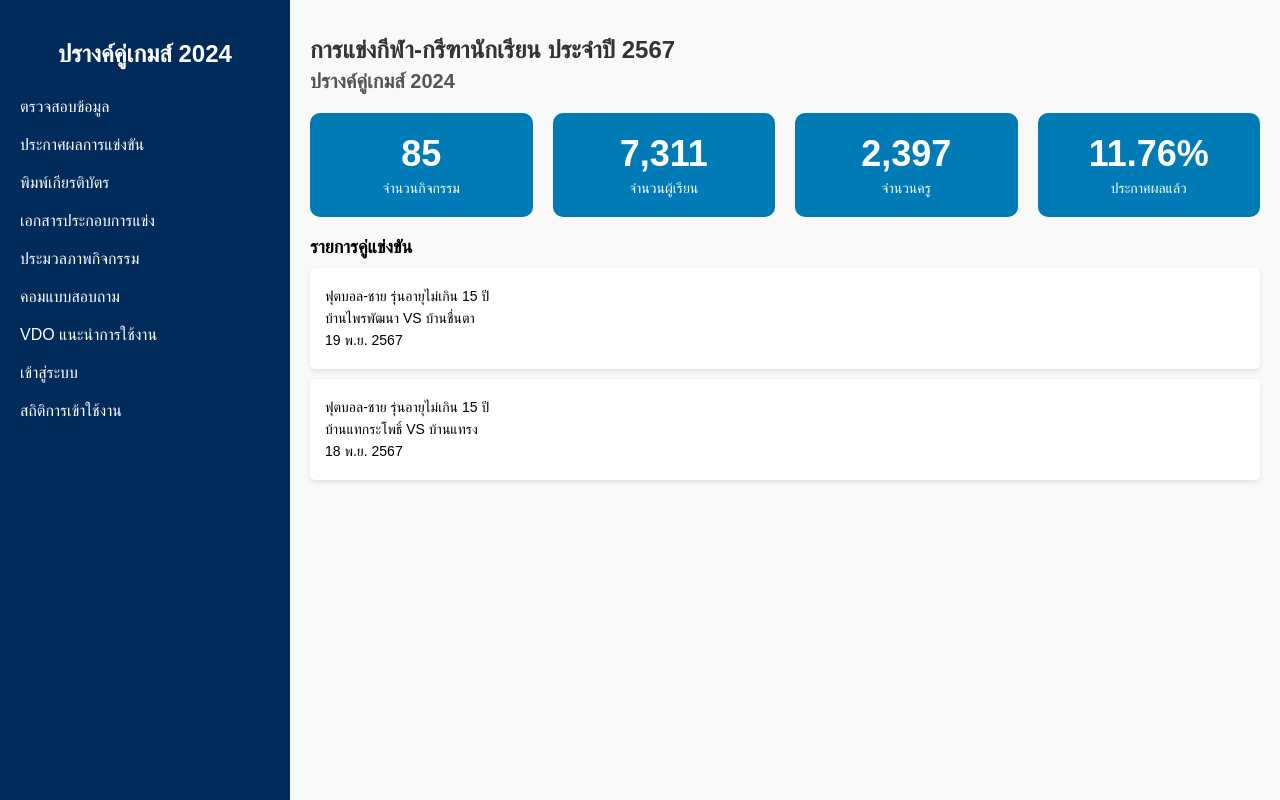
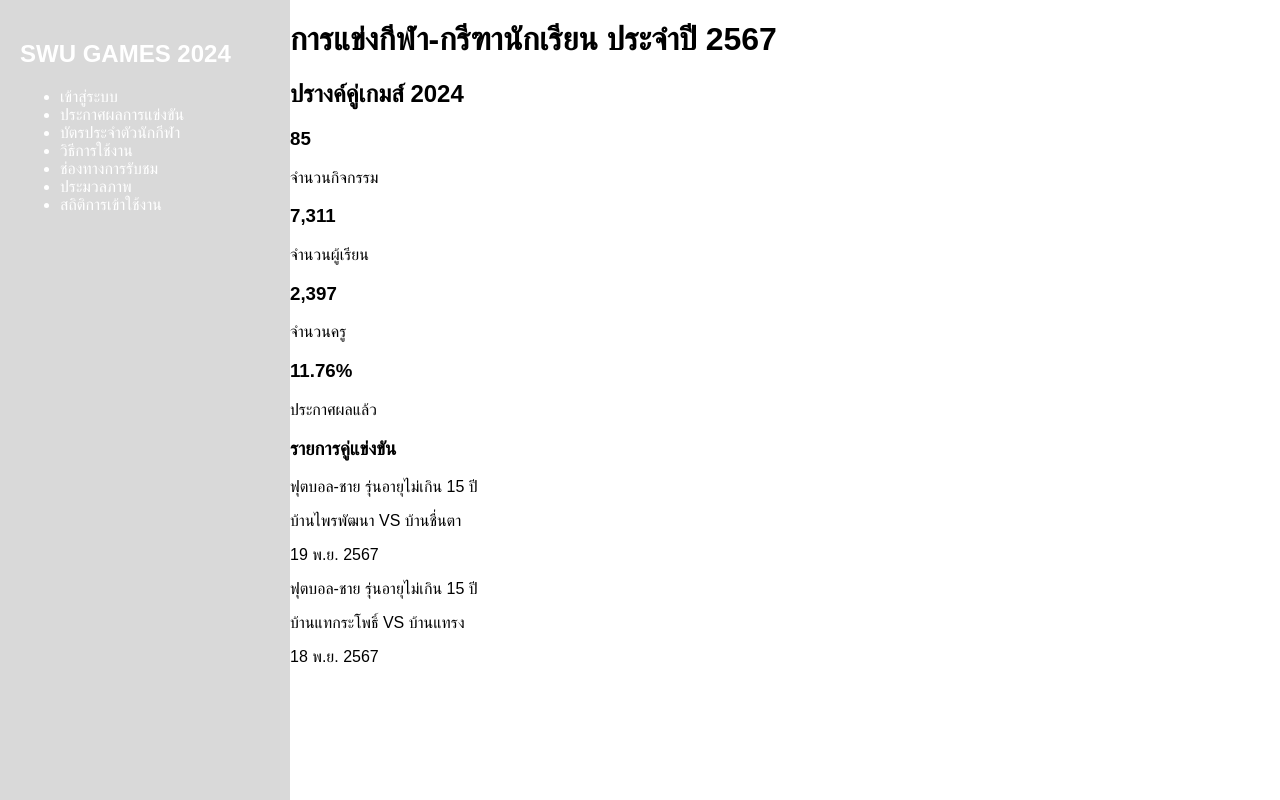
Before and after one commit to Phitp/SWU-GAMES-2024, a PHP site: page / in a window 1280 px wide. Run offline with PHP 8.4, Linux system fonts and the light colour scheme.

Commit message:
swu game 2024

```diff
--- a/index.php
+++ b/index.php
@@ -3,21 +3,19 @@
 <head>
     <meta charset="UTF-8">
     <meta name="viewport" content="width=device-width, initial-scale=1.0">
-    <title>ปรางค์คู่เกมส์ 2024</title>
+    <title>SWU GAMES 2024</title>
     <link rel="stylesheet" href="style.css">
 </head>
 <body>
     <div class="sidebar">
-        <h2>ปรางค์คู่เกมส์ 2024</h2>
+        <h2>SWU GAMES 2024</h2>
         <ul>
-            <li>ตรวจสอบข้อมูล</li>
+            <li>เข้าสู่ระบบ</li>
             <li>ประกาศผลการแข่งขัน</li>
-            <li>พิมพ์เกียรติบัตร</li>
-            <li>เอกสารประกอบการแข่ง</li>
-            <li>ประมวลภาพกิจกรรม</li>
-            <li>คอมแบบสอบถาม</li>
-            <li>VDO แนะนำการใช้งาน</li>
-            <li>เข้าสู่ระบบ</li>
+            <li>บัตรประจำตัวนักกีฬา</li>
+            <li>วิธีการใช้งาน</li>
+            <li>ช่องทางการรับชม</li>
+            <li>ประมวลภาพ</li>
             <li>สถิติการเข้าใช้งาน</li>
         </ul>
     </div>
--- a/style.css
+++ b/style.css
@@ -9,11 +9,12 @@ body {
 /* Sidebar */
 .sidebar {
   width: 250px;
-  background-color: #002b5b;
+  background-color: #D9D9D9;
   color: white;
   padding: 20px;
 }
 
+/*
 .sidebar h2 {
   text-align: center;
 }
@@ -33,8 +34,9 @@ body {
   border-radius: 5px;
   padding-left: 10px;
 }
-
+*/
 /* Content */
+/*
 .content {
   flex: 1;
   padding: 20px;
@@ -98,3 +100,4 @@ header h2 {
   margin: 5px 0;
   font-size: 14px;
 }
+*/
```
